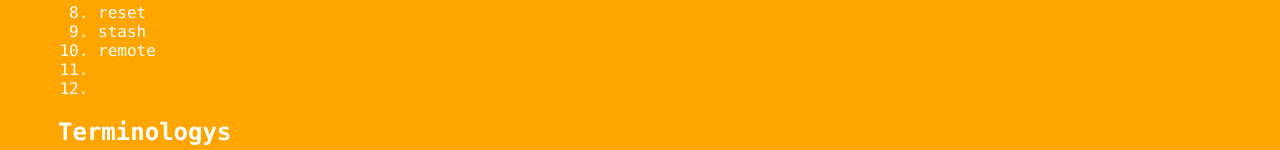
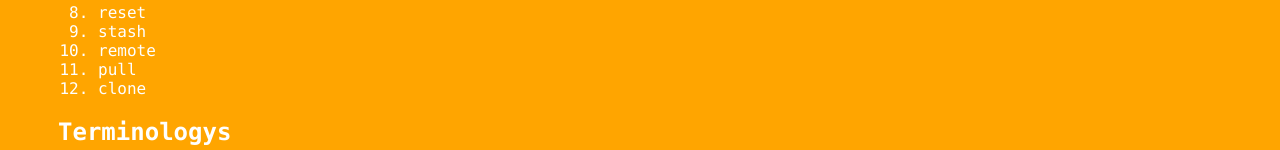
Before and after one commit to Mark-Rose-Zhang/git_learning, a plain HTML site: page index.html in a window 1280 px wide. Both pictures are taken after a click on the element "Basic Commands". Shown: the part 423-573 px from the top of the page. Drawn offline with Linux system fonts and the light colour scheme.

```diff
--- a/index.html
+++ b/index.html
@@ -23,8 +23,8 @@
                     <li>reset</li>
                     <li>stash</li>
                     <li>remote</li>
-                    <li></li>
-                    <li></li>
+                    <li>pull</li>
+                    <li>clone</li>
                 </ol>
             </div>
         <div class="accordion"><h1>Terminologys</h1></div>
```
